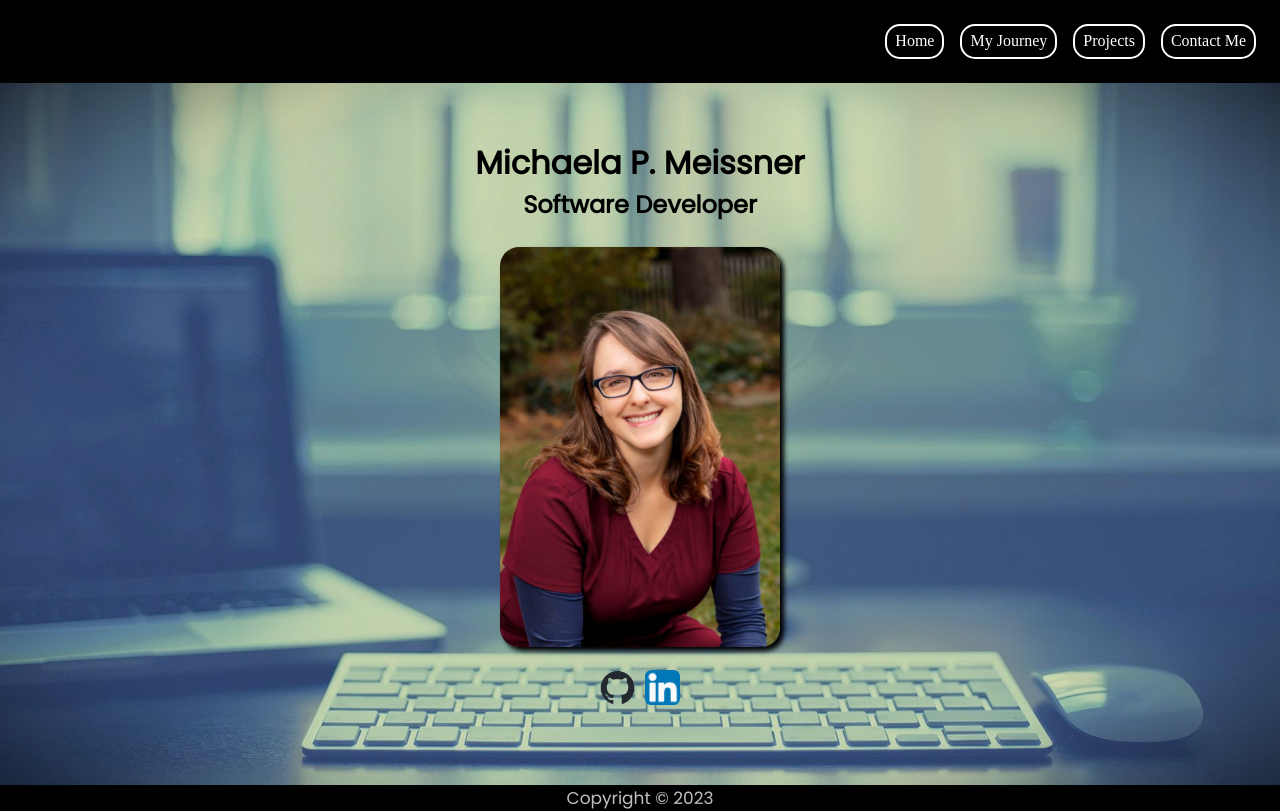
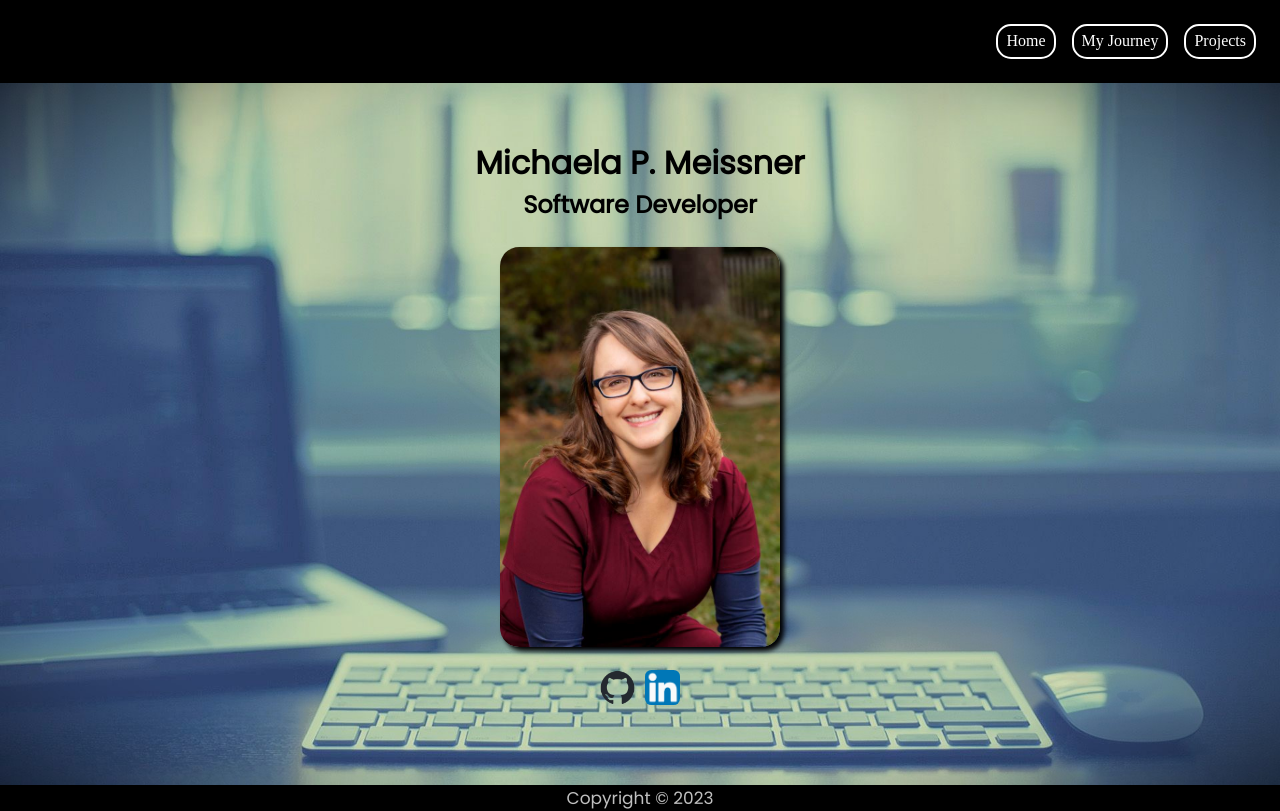
Before and after one commit to Mmeissner37/Portfolio, a React (Create React App) app in the folder frontend/: page / in a window 1280 px wide. Built offline with nearby package versions, Linux system fonts and the light colour scheme.

Commit message:
Hid Contact Me Page & Button for Depoloyment--plan to re-instate with database integration

```diff
--- a/frontend/src/App.js
+++ b/frontend/src/App.js
@@ -23,7 +23,7 @@ function App() {
         <Route path="/" element={<HomePage />}/>
         <Route path="/projects" element={<ProjectsPage />} />
         <Route path="/myjourney" element={<AboutMePage />} />
-        <Route path="/contact" element={<ContactMePage />} />
+        {/* <Route path="/contact" element={<ContactMePage />} /> */}
       </Routes>
       <Footer />
     </div>
--- a/frontend/src/components/NavBar/NavBar.jsx
+++ b/frontend/src/components/NavBar/NavBar.jsx
@@ -17,7 +17,7 @@ const Navbar = () => {
             <button onClick={() => navigate("/")}>Home</button>
             <button onClick={() => navigate('/myjourney')}>My Journey</button>
             <button onClick={() => navigate('/projects')}>Projects</button>
-            <button onClick={() => navigate('/contact')}>Contact Me</button>
+            {/* <button onClick={() => navigate('/contact')}>Contact Me</button> */}
         </div>
     </div>
   );
```
